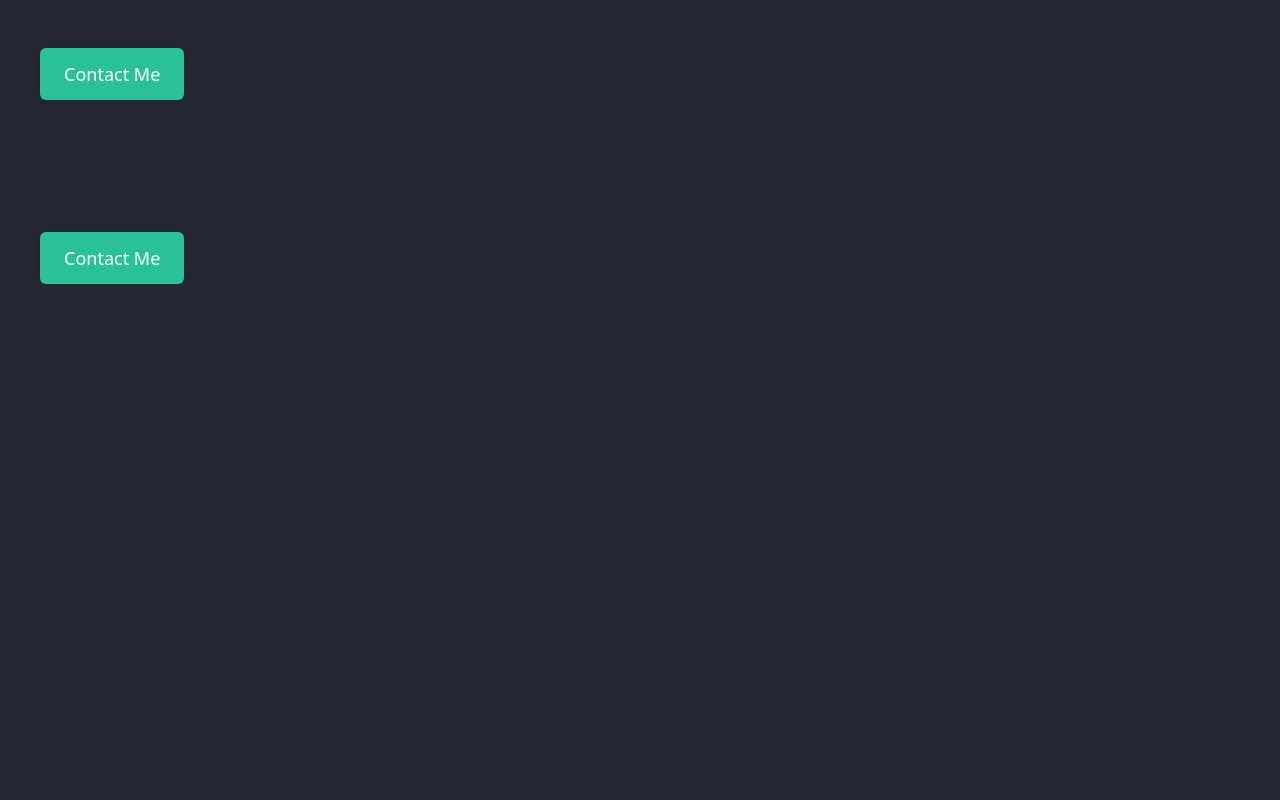
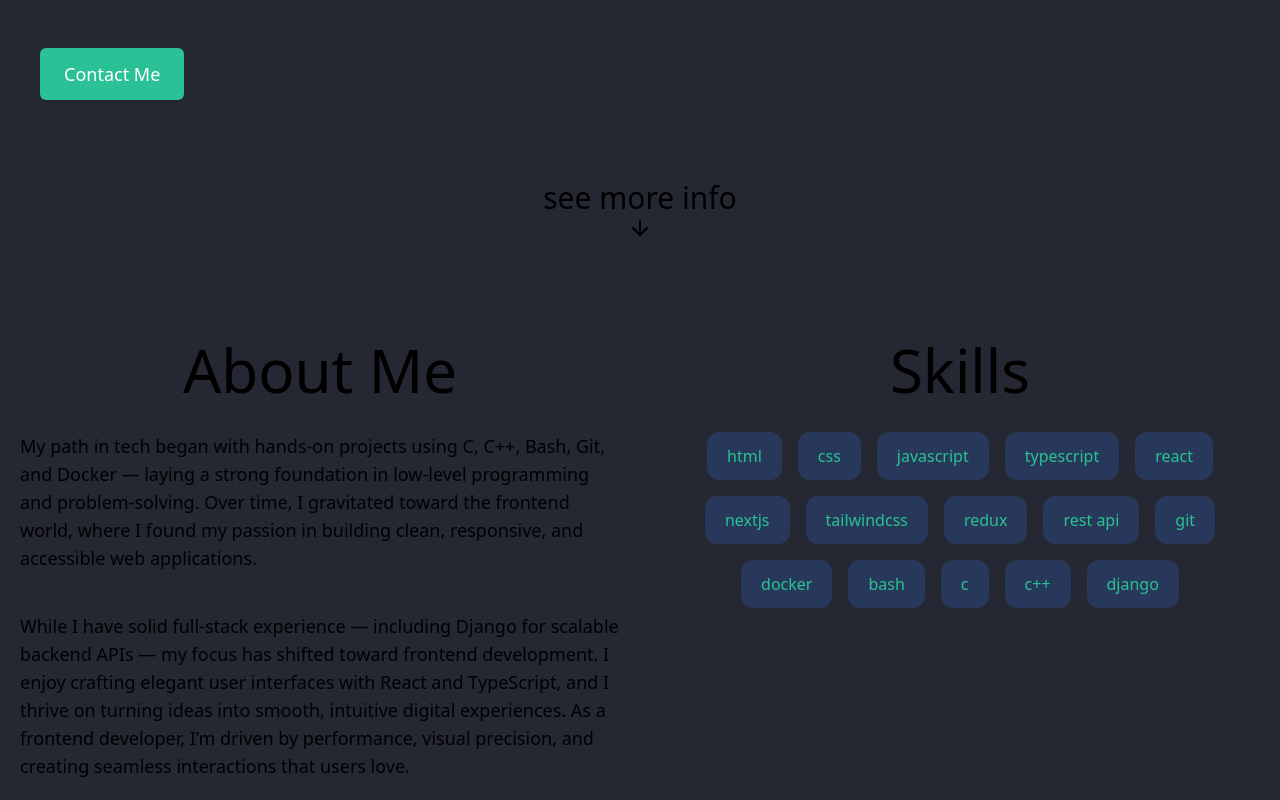
Before and after one commit to msbayman/portfoliov_2.0, a Next.js app in the folder portfolio_v2.0/: page / in a window 1280 px wide. Shown: the part 633-1433 px from the top of the page. Before the commit the page ends 917 px from the top, so only its background shows below. Built offline with nearby package versions, Linux system fonts and the light colour scheme.

Commit message:
added about section , but ther is an over flow in home section

```diff
--- /dev/null
+++ b/portfolio_v2.0/app/components/Skill_div.tsx
@@ -0,0 +1,15 @@
+import React from 'react'
+
+
+interface skill_name {
+  text: string;
+}
+
+
+const Skill_div : React.FC<skill_name> = ({ text }) => {
+  return (
+      <div className='bg-[var(--color-accent-blue)] px-5 py-3 rounded-xl  text-[var(--color-accent)] '>{text}</div>
+  )
+}
+
+export default Skill_div
--- a/portfolio_v2.0/app/globals.css
+++ b/portfolio_v2.0/app/globals.css
@@ -8,6 +8,7 @@
   --color-text-primary: #E2E8F0;
   --color-accent: #28c392;
   --color-accent-dark: #2bc196;
+  --color-accent-blue: #28385a;
 }
 
 @theme inline {
--- a/portfolio_v2.0/app/page.tsx
+++ b/portfolio_v2.0/app/page.tsx
@@ -3,11 +3,12 @@ import { use } from "react";
 
 import Navbar from "./components/Navbar";
 import Btn_accent_green from "./components/Btn_accent_green";
+import About from "./sections/About";
 
 export default function Home() {
   return (
 
-    <div className="flex flex-col min-h-screen">
+    <div className="flex flex-col min-h-svh">
       <Navbar></Navbar>
       <section className="Home min-h-screen flex flex-col">
         <h1 className="text-4xl font-bold ml-10 mt-20 mb-7 md:text-6xl lg:mt-40 lg:mb-20 lg:text-8xl">
@@ -23,9 +24,19 @@ export default function Home() {
         <p className="text-sm text-[var(--color-text-secondary)] ml-10 mb-10 md:text-xl lg:text-1xl lg:ml-11 lg:mb-20">
           I have experience in HTML, CSS, JavaScript,
           and React.</p>
-        <Btn_accent_green text="Contact Me" />
+        <Btn_accent_green  text="Contact Me" />
+
+        <div className="flex flex-col items-center h-full  mt-20 justify-center overflow-hidden  mb-10 lg:mb-20 hover:scale-155 ">
+          <h1 className="lg:text-3xl font-light ">see  more info</h1>
+          <svg className="" xmlns="http://www.w3.org/2000/svg" width="24" height="24" viewBox="0 0 24 24" fill="none" stroke="currentColor" stroke-width="2" stroke-linecap="round" stroke-linejoin="round" class="lucide lucide-arrow-down-icon lucide-arrow-down"><path d="M12 5v14" /><path d="m19 12-7 7-7-7" /></svg>
+        </div>
+
+
       </section>
-      <Btn_accent_green text="Contact Me" />
+
+
+      <About />
+
 
     </div>
   );
--- /dev/null
+++ b/portfolio_v2.0/app/sections/About.tsx
@@ -0,0 +1,41 @@
+import React from 'react'
+import Skill_div from '../components/Skill_div'
+
+const About = () => {
+    return (
+        <div className='flex flex-col md:flex-row' >
+            <section className=' flex flex-1 flex-col items-center justify-center p-5'>
+                <h1 className='text-4xl mb-4 md:text-6xl md:mb-8'>About Me</h1>
+                <p className='text-lg text-start max-w-2xl'>
+                    My path in tech began with hands-on projects using C, C++, Bash, Git, and Docker — laying a strong foundation in low-level programming and problem-solving. Over time, I gravitated toward the frontend world, where I found my passion in building clean, responsive, and accessible web applications.</p>
+                <br />
+                <p className='text-lg text-start max-w-2xl mt-4'>
+
+                    While I have solid full-stack experience — including Django for scalable backend APIs — my focus has shifted toward frontend development. I enjoy crafting elegant user interfaces with React and TypeScript, and I thrive on turning ideas into smooth, intuitive digital experiences. As a frontend developer, I’m driven by performance, visual precision, and creating seamless interactions that users love. </p>
+            </section>
+            <section className='flex flex-1 flex-col items-center   p-5'>
+                <h1 className=' text-4xl  mb-4  md:text-6xl md:mb-8'>Skills</h1>
+                <div
+                className='flex flex-wrap justify-center gap-4 max-w-2xl'>
+                <Skill_div text='html'/>
+                <Skill_div text='css' />
+                <Skill_div text='javascript' />
+                <Skill_div text='typescript' />
+                <Skill_div text='react' />
+                <Skill_div text='nextjs' />
+                <Skill_div text='tailwindcss' />
+                <Skill_div text='redux' />
+                <Skill_div text='rest api' />
+                <Skill_div text='git' />
+                <Skill_div text='docker' />
+                <Skill_div text='bash' />
+                <Skill_div text='c' />
+                <Skill_div text='c++' />
+                <Skill_div text='django' />
+                </div>
+            </section>
+        </div>
+    )
+}
+
+export default About
```
